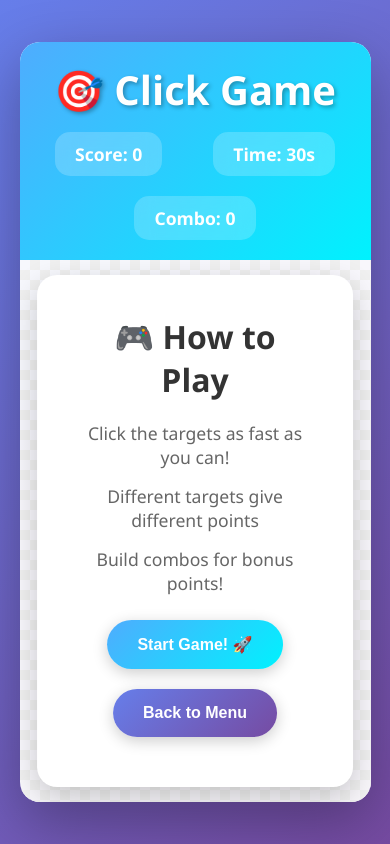
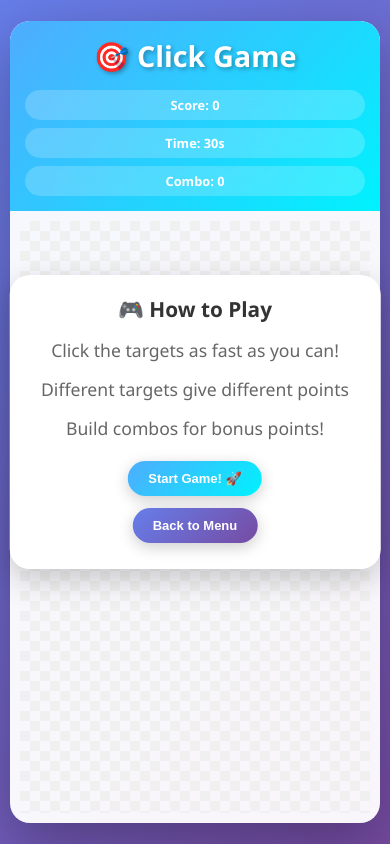
Before and after one commit to Nino-123/semangat-tugas-app, a plain HTML site: page click-game.html in a window 390 px wide. Drawn offline with Linux system fonts and the light colour scheme.

Commit message:
Fix mobile layout for click game final score screen - improve button visibility and responsive design

```diff
--- a/css/click-game.css
+++ b/css/click-game.css
@@ -79,6 +79,11 @@ body {
     box-shadow: 0 10px 30px rgba(0, 0, 0, 0.2);
     max-width: 400px;
     width: 90%;
+    z-index: 1000;
+    display: flex;
+    flex-direction: column;
+    align-items: center;
+    justify-content: center;
 }
 
 .instructions h2, .game-over h2 {
@@ -250,3 +255,138 @@ body {
 .hidden {
     display: none !important;
 }
+
+/* Mobile Responsive Styles */
+@media (max-width: 768px) {
+    .game-container {
+        width: 95%;
+        height: 95vh;
+        margin: 0;
+    }
+
+    .game-header h1 {
+        font-size: 2rem;
+    }
+
+    .game-header {
+        padding: 15px;
+    }
+
+    .stats {
+        gap: 10px;
+    }
+
+    .stats div {
+        padding: 8px 12px;
+        font-size: 0.9rem;
+    }
+
+    .instructions, .game-over {
+        padding: 25px 20px;
+        max-width: 90%;
+        width: 90%;
+        max-height: 80vh;
+        overflow-y: auto;
+        position: fixed;
+        top: 50%;
+        left: 50%;
+        transform: translate(-50%, -50%);
+    }
+
+    .instructions h2, .game-over h2 {
+        font-size: 1.5rem;
+        margin-bottom: 15px;
+    }
+
+    .final-score {
+        font-size: 1.8rem;
+        margin: 15px 0;
+    }
+
+    .performance {
+        font-size: 1rem;
+        margin: 10px 0;
+    }
+
+    .motivation {
+        font-size: 1rem;
+        margin: 10px 0;
+    }
+
+    .btn, .start-btn, .restart-btn, .back-btn {
+        padding: 12px 24px;
+        font-size: 14px;
+        margin: 8px 5px;
+        width: auto;
+        min-width: 120px;
+        display: inline-block;
+    }
+
+    .game-over .restart-btn,
+    .game-over .back-btn {
+        margin: 10px 8px;
+        padding: 14px 28px;
+        font-size: 15px;
+    }
+
+    .game-area {
+        margin: 10px;
+    }
+}
+
+@media (max-width: 480px) {
+    .game-header h1 {
+        font-size: 1.8rem;
+    }
+
+    .instructions, .game-over {
+        padding: 20px 15px;
+        max-width: 95%;
+        width: 95%;
+        position: fixed;
+        top: 50%;
+        left: 50%;
+        transform: translate(-50%, -50%);
+        max-height: 85vh;
+    }
+
+    .instructions h2, .game-over h2 {
+        font-size: 1.3rem;
+    }
+
+    .final-score {
+        font-size: 1.6rem;
+    }
+
+    .stats {
+        flex-direction: column;
+        gap: 8px;
+    }
+
+    .stats div {
+        padding: 6px 10px;
+        font-size: 0.8rem;
+    }
+
+    .btn, .start-btn, .restart-btn, .back-btn {
+        padding: 10px 20px;
+        font-size: 13px;
+        margin: 6px 3px;
+        min-width: 100px;
+    }
+
+    .game-over .restart-btn,
+    .game-over .back-btn {
+        margin: 8px 5px;
+        padding: 12px 24px;
+        font-size: 14px;
+        min-width: 110px;
+        display: block;
+        width: calc(50% - 10px);
+        max-width: 140px;
+    }
+
+    .performance, .motivation {
+        font-size: 0.9rem;
+    }
+}
```
